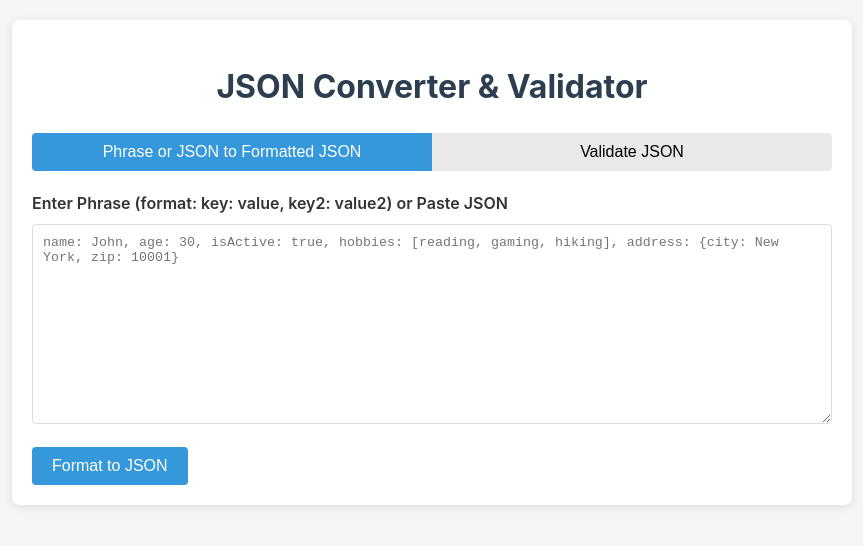
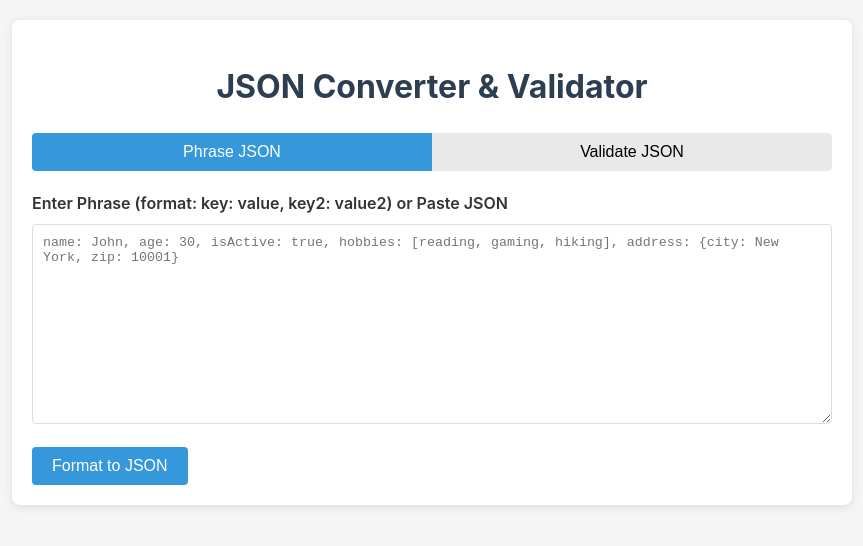
Before and after one commit to ofirka2/Json-Validator, a plain HTML site: page index.html in a window 1280 px wide. Shown: the whole page, without its empty margins (208-1071 px from the left). Drawn offline with Linux system fonts and the light colour scheme.

Commit message:
Update index.html

```diff
--- a/index.html
+++ b/index.html
@@ -134,7 +134,7 @@
         <h1>JSON Converter & Validator</h1>
 
         <div class="tabs">
-            <button class="tab-button active" id="phrase-tab">Phrase or JSON to Formatted JSON</button>
+            <button class="tab-button active" id="phrase-tab">Phrase JSON</button>
             <button class="tab-button" id="validate-tab">Validate JSON</button>
         </div>
 
```
